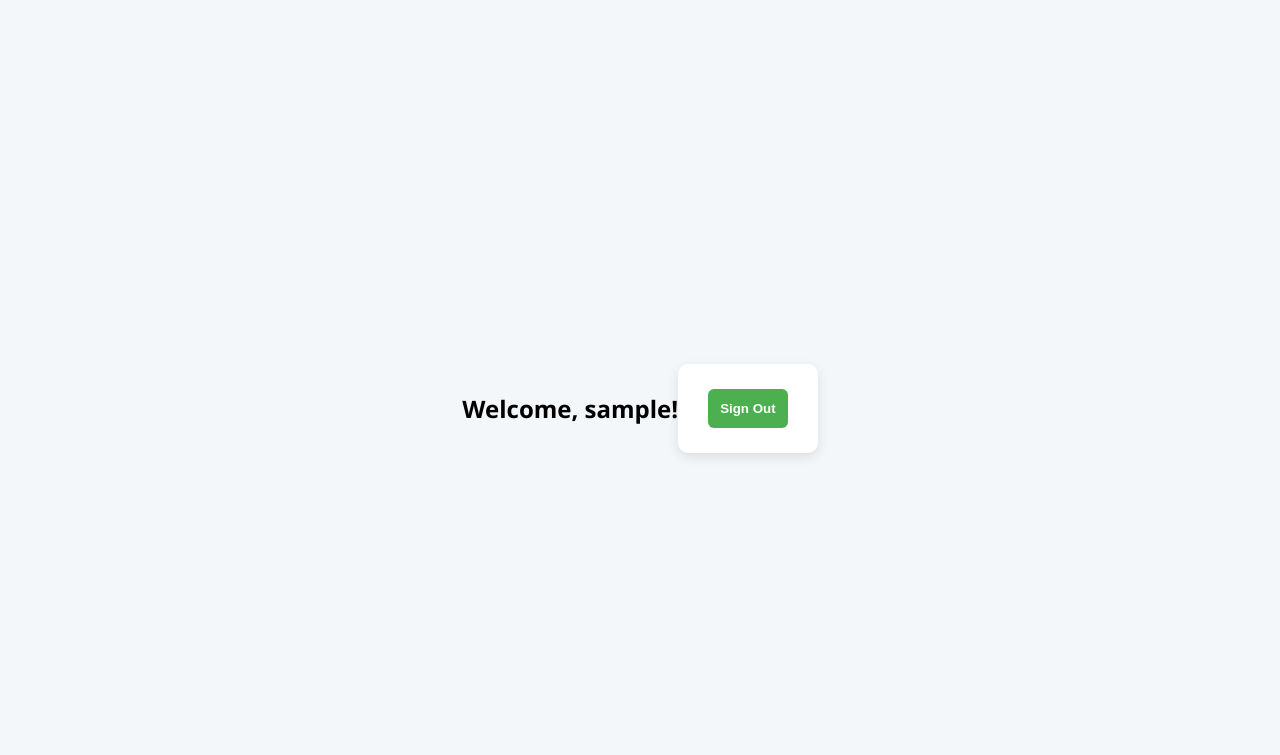
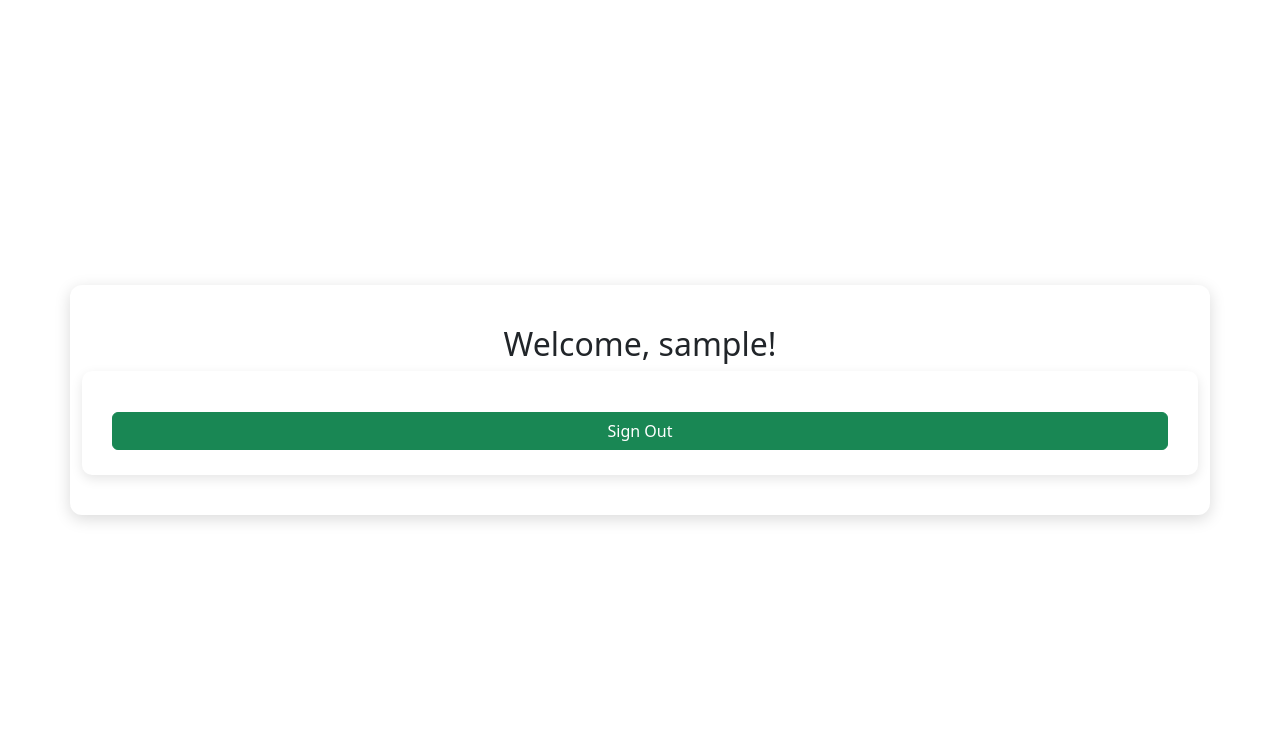
Before and after one commit to muroyyy/php-login-register, a PHP site: page /homepage.php in a window 1280 px wide. Shown: the top 755 px of the page. After the commit the page ends 522 px from the top, so only its background shows below. Run offline with PHP 8.4, Linux system fonts and the light colour scheme; the visitor is signed in with stand-in values (Sample User, id 1).

Commit message:
updated homepage and css

```diff
--- a/homepage.php
+++ b/homepage.php
@@ -10,11 +10,16 @@ if (!isset($_SESSION['user'])) {
 <head>
     <title>Homepage</title>
     <link rel="stylesheet" href="style.css">
+
+    <!-- Optional: Bootstrap for consistent button style -->
+    <link href="https://cdn.jsdelivr.net/npm/bootstrap@5.3.0/dist/css/bootstrap.min.css" rel="stylesheet">
 </head>
 <body>
-    <h2>Welcome, <?= htmlspecialchars($_SESSION['user']) ?>!</h2>
-    <form method="post" action="logout.php">
-        <button type="submit" name="logout">Sign Out</button>
-    </form>
+    <div class="container home-box">
+        <h2>Welcome, <?= htmlspecialchars($_SESSION['user']) ?>!</h2>
+        <form method="post" action="logout.php">
+            <button type="submit" name="logout" class="btn btn-success mt-3">Sign Out</button>
+        </form>
+    </div>
 </body>
 </html>
--- a/style.css
+++ b/style.css
@@ -92,3 +92,15 @@ a:hover {
     border-radius: 10px;
     box-shadow: 0 4px 16px rgba(0,0,0,0.25);
 }
+
+/* Homepage welcome box */
+.home-box {
+    background: #fff;
+    padding: 40px;
+    border-radius: 12px;
+    box-shadow: 0 4px 16px rgba(0, 0, 0, 0.15);
+    text-align: center;
+    max-width: 400px;
+    width: 100%;
+    margin: auto;
+}
```
